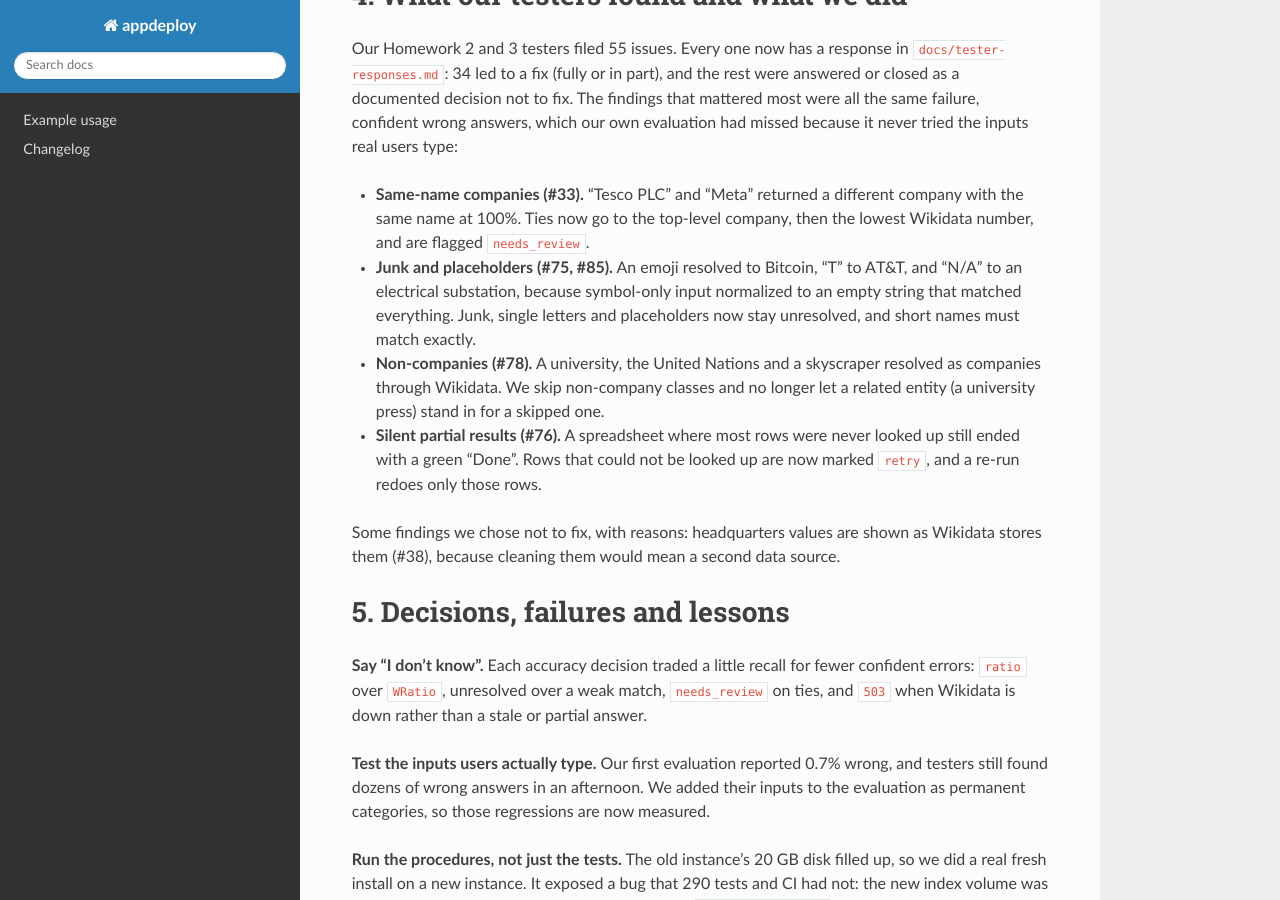
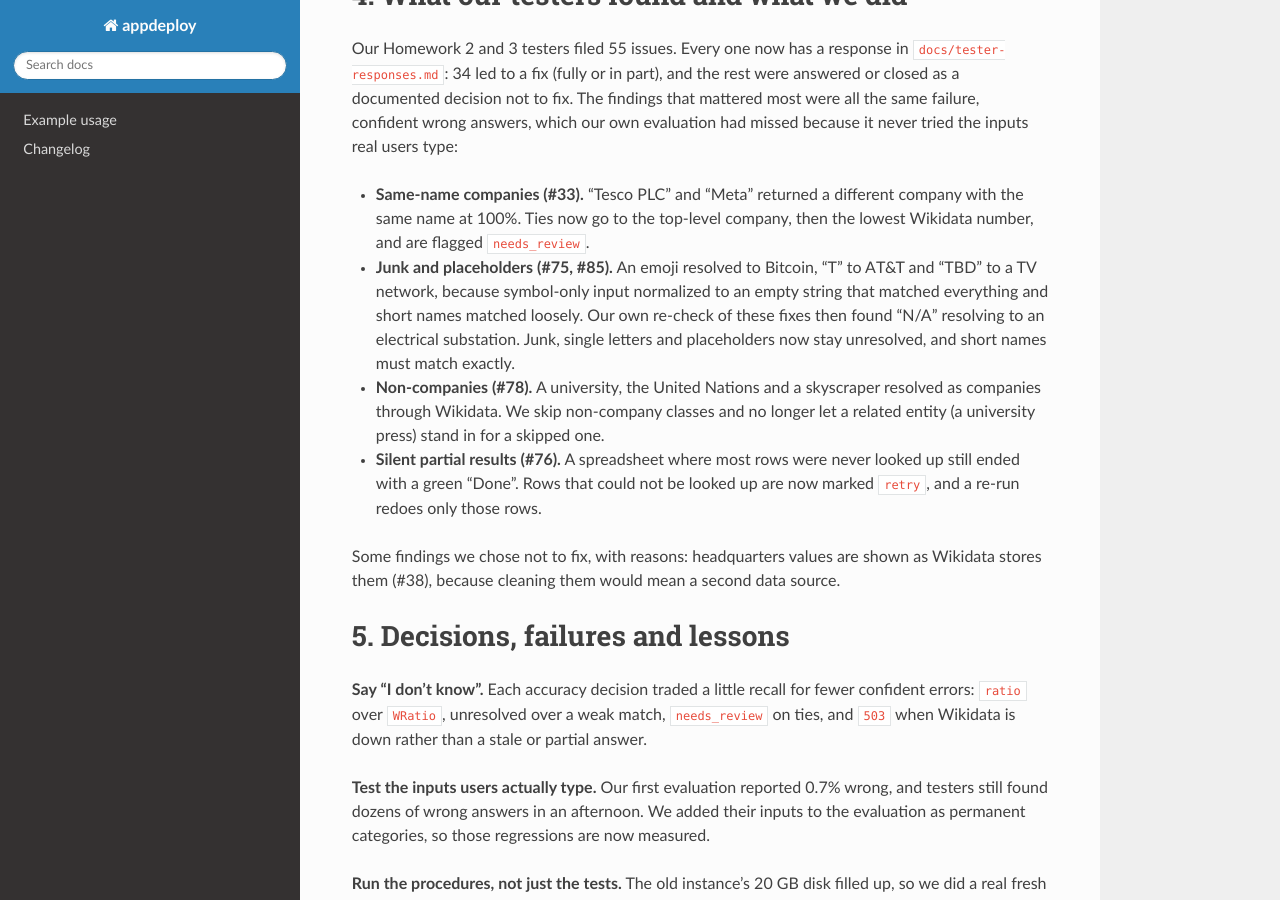
Before and after one commit to normangw/entity-resolver, a Sphinx documentation site: the page built from docs/discussion.md, in a window 1280 px wide and 900 px high, scrolled down 1861 px. Built offline with Sphinx 7.4.7 and the Read the Docs theme 3.1.0, drawn with Linux system fonts in a browser that asks for light colours; pages that are not in the unit, such as notebooks, are missing from menus; some of the changed text lies outside the part shown.

Commit message:
discussion: N/A was found in our re-check, not by testers; 5 s is the production timeout
Co-Authored-By: Claude Opus 5.5 <noreply@anthropic.com>

```diff
--- a/docs/discussion.md
+++ b/docs/discussion.md
@@ -119,10 +119,11 @@ missed because it never tried the inputs real users type:
 - **Same-name companies (#33).** "Tesco PLC" and "Meta" returned a different company
   with the same name at 100%. Ties now go to the top-level company, then the lowest
   Wikidata number, and are flagged `needs_review`.
-- **Junk and placeholders (#75, #85).** An emoji resolved to Bitcoin, "T" to AT&T,
-  and "N/A" to an electrical substation, because symbol-only input normalized to an
-  empty string that matched everything. Junk, single letters and placeholders now stay
-  unresolved, and short names must match exactly.
+- **Junk and placeholders (#75, #85).** An emoji resolved to Bitcoin, "T" to AT&T and
+  "TBD" to a TV network, because symbol-only input normalized to an empty string that
+  matched everything and short names matched loosely. Our own re-check of these fixes
+  then found "N/A" resolving to an electrical substation. Junk, single letters and
+  placeholders now stay unresolved, and short names must match exactly.
 - **Non-companies (#78).** A university, the United Nations and a skyscraper resolved
   as companies through Wikidata. We skip non-company classes and no longer let a
   related entity (a university press) stand in for a skipped one.
```
Also changed, not shown: other parts of docs/discussion.md (+1 -1 lines), 1 other file.
